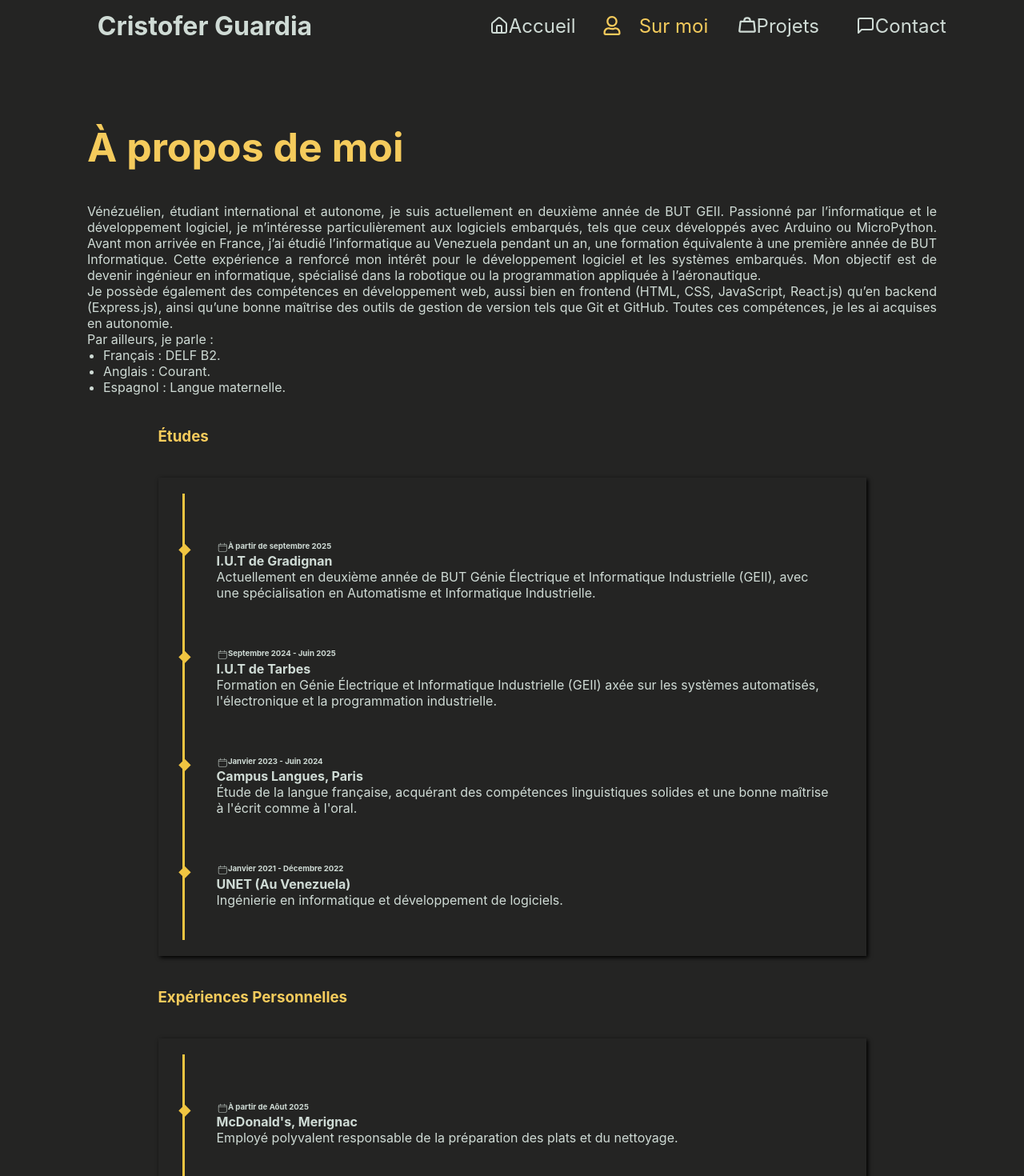
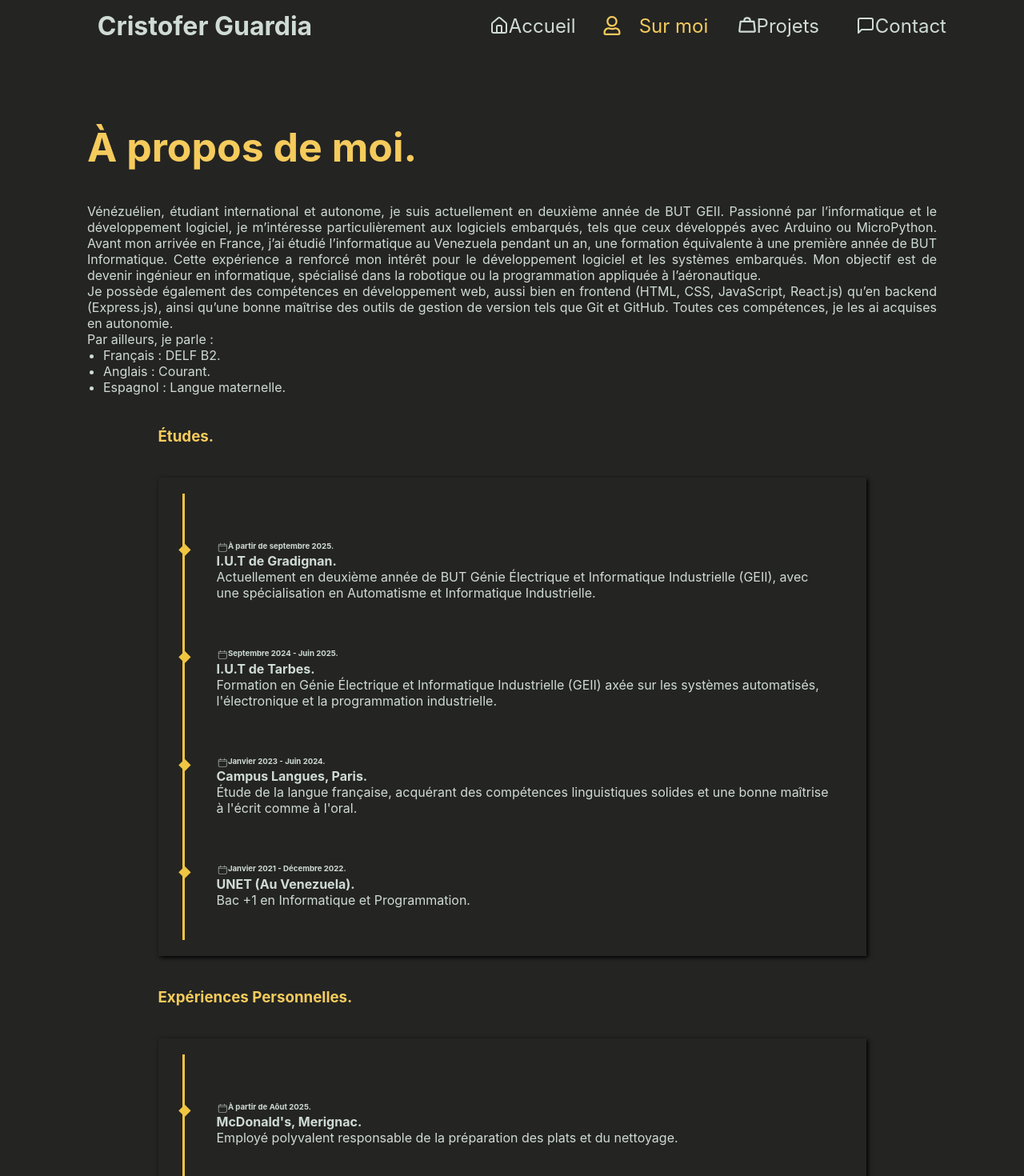
Before and after one commit to Cris-Guardia/portfolio, a React (Create React App) app: page /about in a window 1280 px wide. Shown: the top 1470 px of the page at 80% size. Built offline with nearby package versions, Linux system fonts and the light colour scheme.

Commit message:
Version 1.1.3

```diff
--- a/src/pages/About/About.jsx
+++ b/src/pages/About/About.jsx
@@ -9,7 +9,7 @@ import './About.css'
 function About(){
     return(
         <main className='about'>
-            <h2>À propos de moi</h2>
+            <h2>À propos de moi.</h2>
 
             <p>
                 Vénézuélien, étudiant international et autonome, je suis actuellement en deuxième année de BUT GEII.
@@ -33,16 +33,16 @@ function About(){
             </p>
 
             <section>
-                <h3>Études</h3>
+                <h3>Études.</h3>
 
                 <div className='ul-container'>
                     <ul>
                         <li>
                             <span>
                                 <CiCalendar />
-                                <h6>À partir de septembre 2025</h6>
+                                <h6>À partir de septembre 2025.</h6>
                             </span>
-                            <h4>I.U.T de Gradignan</h4>
+                            <h4>I.U.T de Gradignan.</h4>
                             <p>
                                 Actuellement en deuxième année de BUT Génie Électrique et Informatique Industrielle (GEII),
                                 avec une spécialisation en Automatisme et Informatique Industrielle.
@@ -51,9 +51,9 @@ function About(){
                         <li>
                             <span>
                                 <CiCalendar />
-                                <h6>Septembre 2024 - Juin 2025</h6>
+                                <h6>Septembre 2024 - Juin 2025.</h6>
                             </span>
-                            <h4>I.U.T de Tarbes</h4>
+                            <h4>I.U.T de Tarbes.</h4>
                             <p>
                                 Formation en Génie Électrique et Informatique Industrielle (GEII)
                                 axée sur les systèmes automatisés, l'électronique et la programmation industrielle.
@@ -62,9 +62,9 @@ function About(){
                         <li>
                             <span>
                                 <CiCalendar />
-                                <h6>Janvier 2023 - Juin 2024</h6>
+                                <h6>Janvier 2023 - Juin 2024.</h6>
                             </span>
-                            <h4>Campus Langues, Paris</h4>
+                            <h4>Campus Langues, Paris.</h4>
                             <p>
                                 Étude de la langue française, acquérant des compétences linguistiques solides et une bonne maîtrise à l'écrit comme à l'oral.
                             </p>
@@ -72,11 +72,11 @@ function About(){
                         <li>
                             <span>
                                 <CiCalendar />
-                                <h6>Janvier 2021 - Décembre 2022</h6>
+                                <h6>Janvier 2021 - Décembre 2022.</h6>
                             </span>
-                            <h4>UNET (Au Venezuela)</h4>
+                            <h4>UNET (Au Venezuela).</h4>
                             <p>
-                                Ingénierie en informatique et développement de logiciels.
+                                Bac +1 en Informatique et Programmation.
                             </p>
                         </li>
                     </ul>
@@ -84,16 +84,16 @@ function About(){
             </section>
 
             <section>
-                <h3>Expériences Personnelles</h3>
+                <h3>Expériences Personnelles.</h3>
 
                 <div className='ul-container'>
                     <ul>
                         <li>
                             <span>
                                 <CiCalendar />
-                                <h6>À partir de Aôut 2025</h6>
+                                <h6>À partir de Aôut 2025.</h6>
                             </span>
-                            <h4>McDonald's, Merignac</h4>
+                            <h4>McDonald's, Merignac.</h4>
                             <p>
                                 Employé polyvalent responsable de la préparation des plats et du nettoyage.
                             </p>
@@ -101,9 +101,9 @@ function About(){
                         <li>
                             <span>
                                 <CiCalendar />
-                                <h6>À partir de décembre 2024</h6>
+                                <h6>Novembre 2024 - Juin 2025.</h6>
                             </span>
-                            <h4>McDonald's, Tarbes</h4>
+                            <h4>McDonald's, Tarbes.</h4>
                             <p>
                                 Employé polyvalent responsable de la préparation des plats et du nettoyage.
                             </p>
@@ -111,9 +111,9 @@ function About(){
                         <li>
                             <span>
                                 <CiCalendar />
-                                <h6>Août 2023 - Août 2024</h6>
+                                <h6>Août 2023 - Août 2024.</h6>
                             </span>
-                            <h4>Restaurant Green Deli, Paris</h4>
+                            <h4>Restaurant Green Deli, Paris.</h4>
                             <p>
                                 Employé polyvalent responsable de la préparation des plats,
                                 le service aux clients, le nettoyage et l’entretien du restaurant.
@@ -122,9 +122,9 @@ function About(){
                         <li>
                             <span>
                                 <CiCalendar />
-                                <h6>Avril 2023 - Août 2023</h6>
+                                <h6>Avril 2023 - Août 2023.</h6>
                             </span>
-                            <h4>Restaurant Totuma, Paris</h4>
+                            <h4>Restaurant Totuma, Paris.</h4>
                             <p>
                                 En charge de l'accueil des clients, de la prise de commande et de l'élaboration des boissons.
                                 Soutien de l'équipe en cuisine pour la préparation des plats.
```
Also changed, not shown: src/pages/Projects/Projects.js (added, +27 -0 lines).
